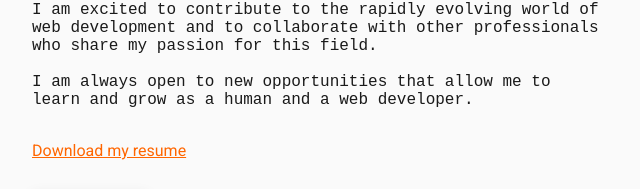
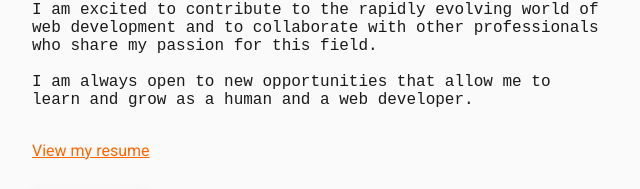
Before and after one commit to Ben-Hillman/Portfolio, a plain HTML site: page index.html in a window 1280 px wide. Shown: the part 1316-1505 px from the top of the page, 0-640 px from the left. Drawn offline with Linux system fonts and the light colour scheme.

Commit message:
Update resume link

```diff
--- a/index.html
+++ b/index.html
@@ -108,7 +108,7 @@
                         I am always open to new opportunities that
                         allow me to learn and grow as a human and a web developer.
                     </p>
-                    <a class="roboto" href="https://drive.google.com/file/d/1iVFWjvT_BRc3DyDjC2RpInaYotbG566J/view?usp=sharing" target="_blank">Download my resume</a>
+                    <a class="roboto" href="https://drive.google.com/file/d/10WREUqdzcLlzfEg-H6QDwG8G0kii_x-j/view?usp=sharing" target="_blank">View my resume</a>
                     <a class="btn roboto uppercase bold" href="#contact">Contact</a>
                 </div>
                 <div class="about-content-skills">
```
